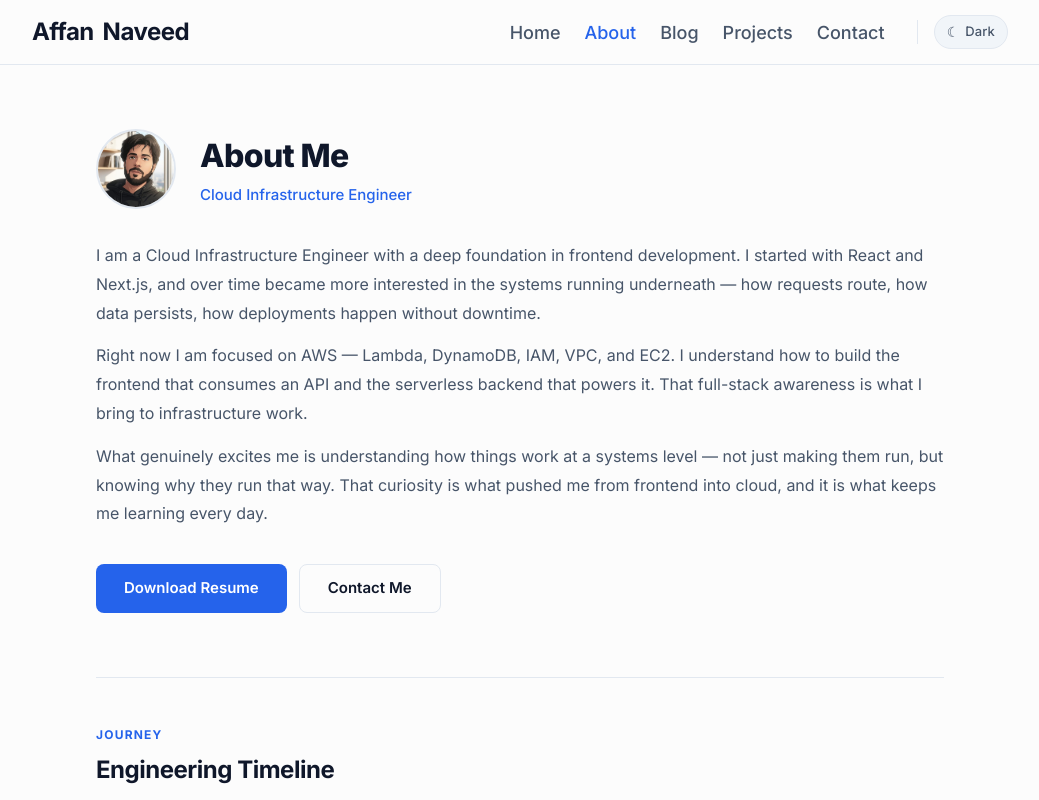
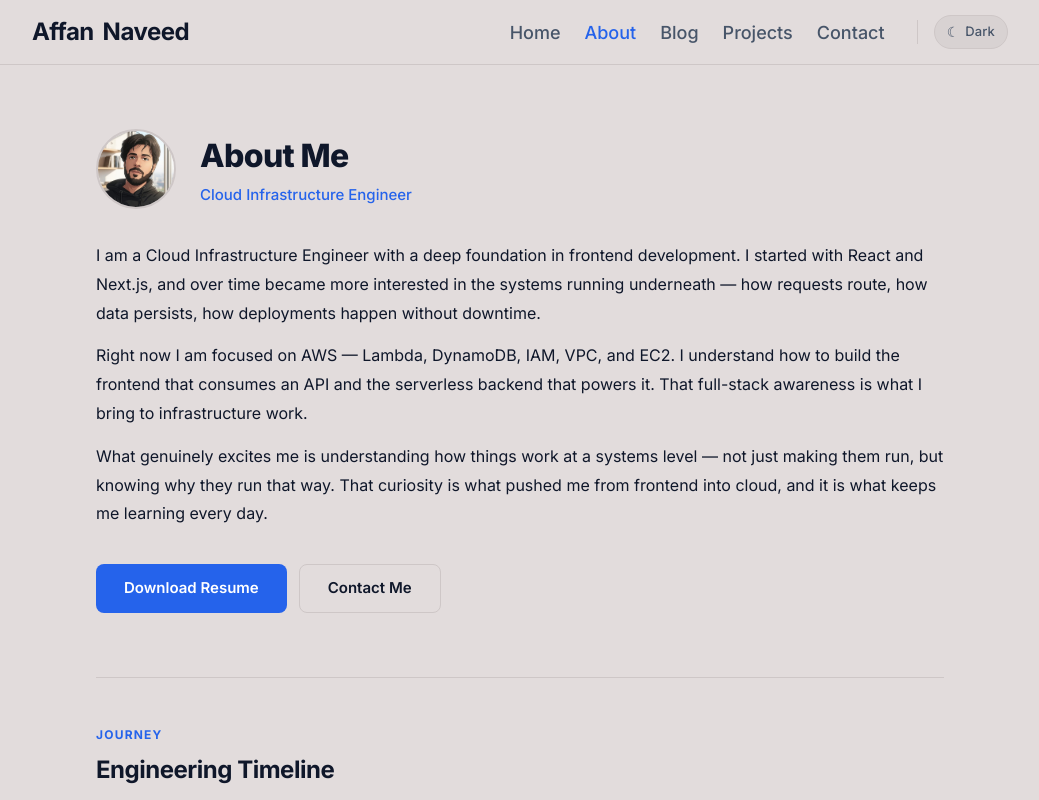
Before and after one commit to bugfinn/portfolio, a Next.js app in the folder frontend/: page /about in a window 1280 px wide. Shown: the top 800 px of the page, without its empty margins (120-1159 px from the left). Built offline with nearby package versions, Linux system fonts and the light colour scheme.

Commit message:
style: refine light mode backgrounds (bg, subtle, card, border)

```diff
--- a/frontend/app/about/page.js
+++ b/frontend/app/about/page.js
@@ -68,19 +68,19 @@ export default function AboutPage() {
 
       {/* Bio */}
       <div style={{ display: 'flex', flexDirection: 'column', gap: '14px', marginBottom: '36px' }}>
-        <p style={{ fontSize: '16px', color: 'var(--text-2)', lineHeight: '1.8' }}>
+        <p style={{ fontSize: '16px', color: 'var(--text-1)', lineHeight: '1.8' }}>
   I am a Cloud Infrastructure Engineer with a deep foundation in frontend development.
   I started with React and Next.js, and over time became more interested
   in the systems running underneath — how requests route, how data persists,
   how deployments happen without downtime.
 </p>
-<p style={{ fontSize: '16px', color: 'var(--text-2)', lineHeight: '1.8' }}>
+<p style={{ fontSize: '16px', color: 'var(--text-1)', lineHeight: '1.8' }}>
   Right now I am focused on AWS — Lambda, DynamoDB, IAM, VPC, and EC2.
   I understand how to build the frontend that consumes an API and the
   serverless backend that powers it. That full-stack awareness is what
   I bring to infrastructure work.
 </p>
-<p style={{ fontSize: '16px', color: 'var(--text-2)', lineHeight: '1.8' }}>
+<p style={{ fontSize: '16px', color: 'var(--text-1)', lineHeight: '1.8' }}>
   What genuinely excites me is understanding how things work at a systems
   level — not just making them run, but knowing why they run that way.
   That curiosity is what pushed me from frontend into cloud, and it is
--- a/frontend/app/blog/page.js
+++ b/frontend/app/blog/page.js
@@ -37,7 +37,7 @@ export default async function BlogPage() {
         >
           Blog
         </h1>
-        <p style={{ fontSize: '15px', color: 'var(--text-2)', lineHeight: '1.7' }}>
+        <p style={{ fontSize: '15px', fontWeight: '500', color: 'var(--text-1)', lineHeight: '1.7' }}>
           Articles on cloud infrastructure, AWS, serverless architecture, and engineering.
         </p>
       </div>
@@ -90,7 +90,7 @@ export default async function BlogPage() {
                     style={{
                       fontSize:     '12px',
                       fontWeight:   '600',
-                      color:        'var(--text-3)',
+                      color:        'var(--text-2)',
                       marginBottom: '8px',
                     }}
                   >
--- a/frontend/app/globals.css
+++ b/frontend/app/globals.css
@@ -10,10 +10,10 @@
 
 /* ── Light Mode Tokens ── */
 :root {
-  --bg:          #fcfcfc;
-  --bg-subtle:   #F8FAFC;
-  --bg-card:     #F1F5F9;
-  --border:      #E2E8F0;
+  --bg:          #E2DCDC;
+  --bg-subtle:   #DAD4D4;
+  --bg-card:     #D8D2D2;
+  --border:      #cec7c7;
 
   --text-1:      #0F172A;
   --text-2:      #475569;
--- a/frontend/components/sections/HeroSection.js
+++ b/frontend/components/sections/HeroSection.js
@@ -74,7 +74,7 @@ export default function HeroSection() {
             style={{
               fontSize:     '18px',
               fontWeight:   '500',
-              color:        'var(--text-2)',
+              color:        'var(--text-1)',
               marginBottom: '16px',
             }}
           >
@@ -104,7 +104,7 @@ export default function HeroSection() {
                   aria-label={link.label}
                   title={link.label} // Added the HTML title attribute to generate native browser tooltips on hover
                   style={{
-                    color: 'var(--text-3)',
+                    color: 'var(--text-2)',
                     display: 'flex',
                     transition: 'color 0.2s ease, transform 0.2s ease',
                   }}
@@ -139,7 +139,7 @@ export default function HeroSection() {
               justifyContent: 'center',
             }}
           >
-            <Button href="/brojects" variant="primary" size="lg">
+            <Button href="/blog" variant="primary" size="lg">
               Read My Blog
             </Button>
             <Button href="/#contact" variant="outline" size="lg">
```
Also changed, not shown: frontend/public/blog-images/serverless-portfolio.jpg (added).
